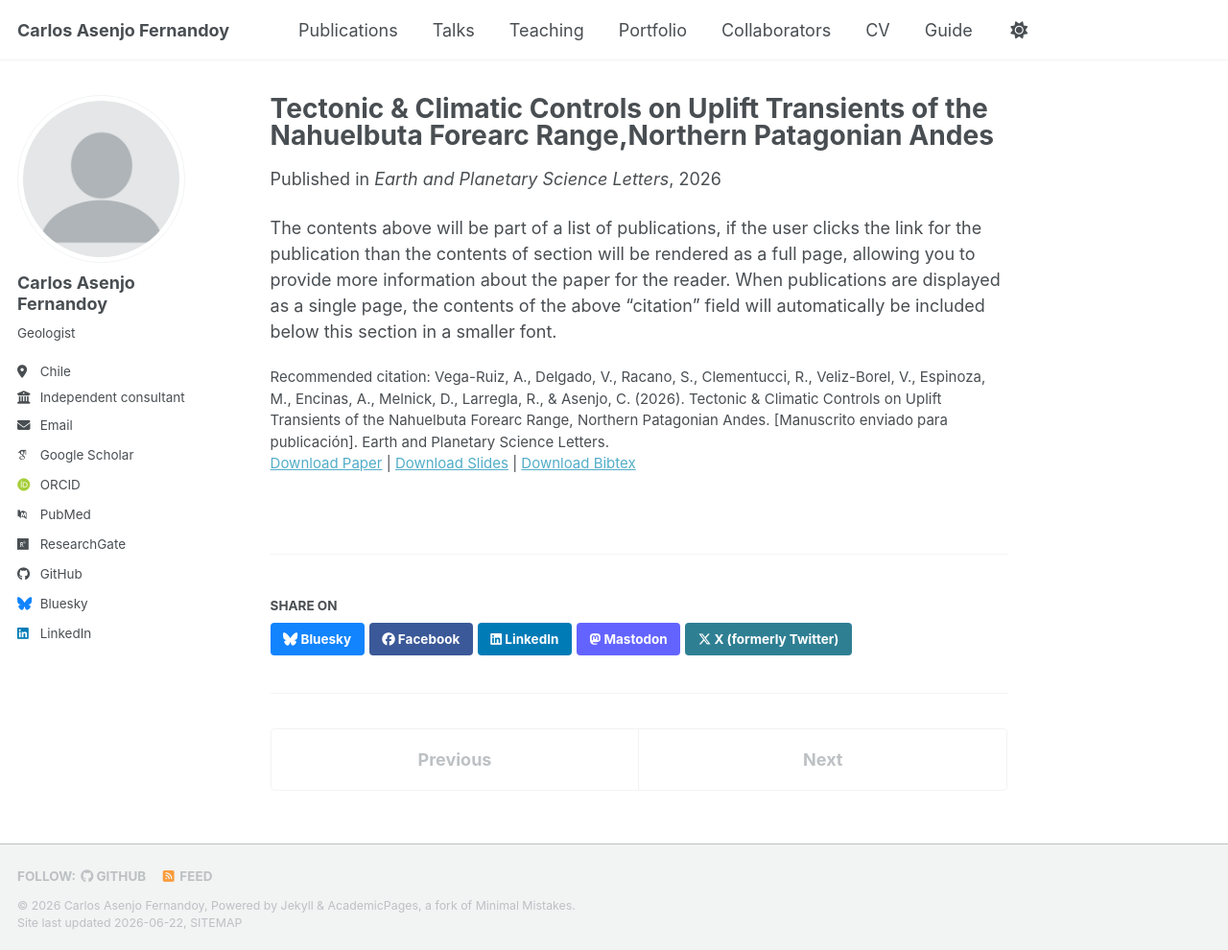
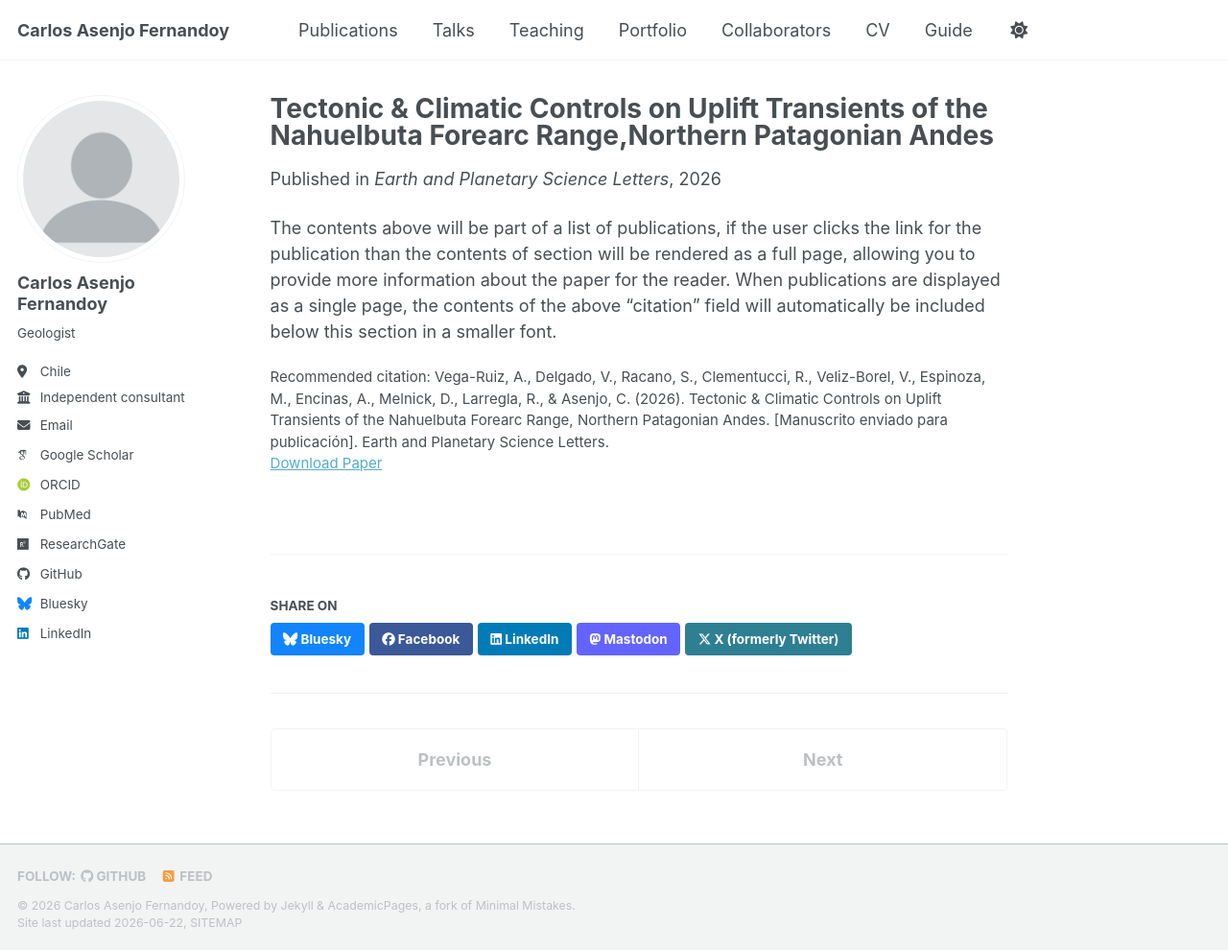
Before and after one commit to asenjocarlos/asenjocarlos.github.io, a Jekyll site: the page built from _publications/2009-10-01-paper-title-number-1.md, in a window 1280 px wide and 990 px high. Shown: the whole window at 96% size. Built offline with Jekyll 4.4.1, drawn with Linux system fonts in a browser that asks for light colours; some web fonts are replaced; a script bundle is joined from its source files by our own code; library files that are not in the unit come from our copies; part of the change alters nothing that is shown.

```diff
--- a/_publications/2009-10-01-paper-title-number-1.md
+++ b/_publications/2009-10-01-paper-title-number-1.md
@@ -6,9 +6,7 @@ permalink: /publication/2009-10-01-paper-title-number-1
 excerpt: 'In press'
 date: 2026-05-13
 venue: 'Earth and Planetary Science Letters'
-slidesurl: 'https://academicpages.github.io/files/slides1.pdf'
-paperurl: 'https://academicpages.github.io/files/paper1.pdf'
-bibtexurl: 'https://academicpages.github.io/files/bibtex1.bib'
+paperurl: 'https://academicpages.github.io/files/paperNR.pdf'
 citation: 'Vega-Ruiz, A., Delgado, V., Racano, S., Clementucci, R., Veliz-Borel, V., Espinoza, M., Encinas, A., Melnick, D., Larregla, R., & Asenjo, C. (2026). Tectonic & Climatic Controls on Uplift Transients of the Nahuelbuta Forearc Range, Northern Patagonian Andes. [Manuscrito enviado para publicación]. Earth and Planetary Science Letters.'
 ---
 The contents above will be part of a list of publications, if the user clicks the link for the publication than the contents of section will be rendered as a full page, allowing you to provide more information about the paper for the reader. When publications are displayed as a single page, the contents of the above "citation" field will automatically be included below this section in a smaller font.
```
